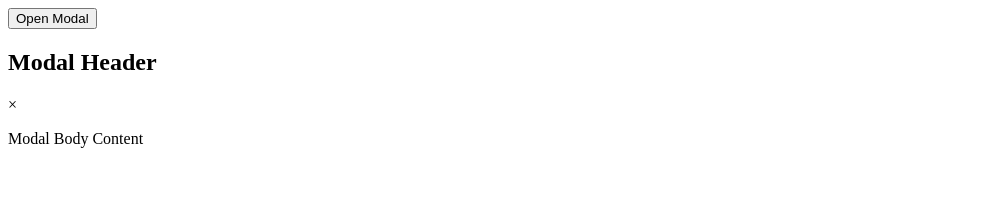
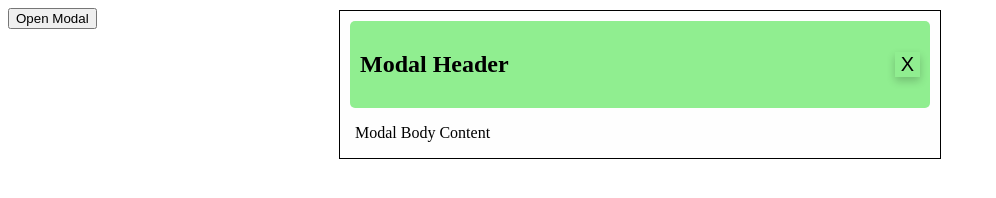
Before and after one commit to acciojob/css-modal-pranjalimaske03, a website: page main.html in a window 1280 px wide. Both pictures are taken after a click on the button "Open Modal". Shown: the whole page, without its empty margins (0-996 px from the left). Drawn offline with Linux system fonts and the light colour scheme.

Commit message:
created a submission

```diff
--- a/main.html
+++ b/main.html
@@ -1,26 +1,30 @@
 <!DOCTYPE html>
-<html lang="en">
+
+<html>
+
 <head>
-  <meta charset="UTF-8">
-  <title>Modal Example</title>
 	<link rel="stylesheet" href="styles.css">
 </head>
+
 <body>
-
+	<!-- the entire body must be written by student -->
 	<button id="openModal">Open Modal</button>
 
 	<div id="myModal" class="modal">
 		<div class="modal-content">
 			<div class="modal-header">
 				<h2>Modal Header</h2>
-            <span class="close-modal">&times;</span>
+				<button class="close-modal">X</button>
 			</div>
 			<div class="modal-body">
-            <p>Modal Body Content</p>
+				<P>Modal Body Content</P>
 			</div>
 		</div>
 	</div>
 
-<script src="script.js"></script>
+	<script type="text/javascript" src="./script.js">
+</script>
+
 </body>
+
 </html>
--- a/styles.css
+++ b/styles.css
@@ -1,6 +1,42 @@
-#myModal{
-	display:none;
+.body {
+	font-family :  Arial, sans-serif;
 }
-.modal{
-	display:none;
+.modal {
+	display : none;
+	position : fixed;
+	top : 0;
+	left : 0;
+	width : 100%;
+	height : 100%:
+	background-color : rgba(0,0,0,0.1);
 }
+.modal-content {
+	background-color : #fefefe;
+	margin : 10px auto;
+	paddging : 20px;
+	border: 1px solid black;
+	width : 80% ;
+	max-width : 600px;
+
+}
+.modal-header{
+	display : flex;
+	justify-content : space-between;
+	align-items : center;
+	padding : 10px;
+	margin : 10px;
+	background-color : lightgreen;
+	border-radius : 5px;
+}
+.close-modal {
+	border : none;
+	background : #90EE90;
+	box-shadow: 0 4px 8px 0 rgba(0,0,0,0.2);
+	font-size : 20px;
+	border-radius : 10px
+	text-align : center;
+	cursor : pointer;
+}
+.modal-body{
+	padding-left : 15px;
+}
```
Lines whose indentation alone changed are shown as unchanged.
